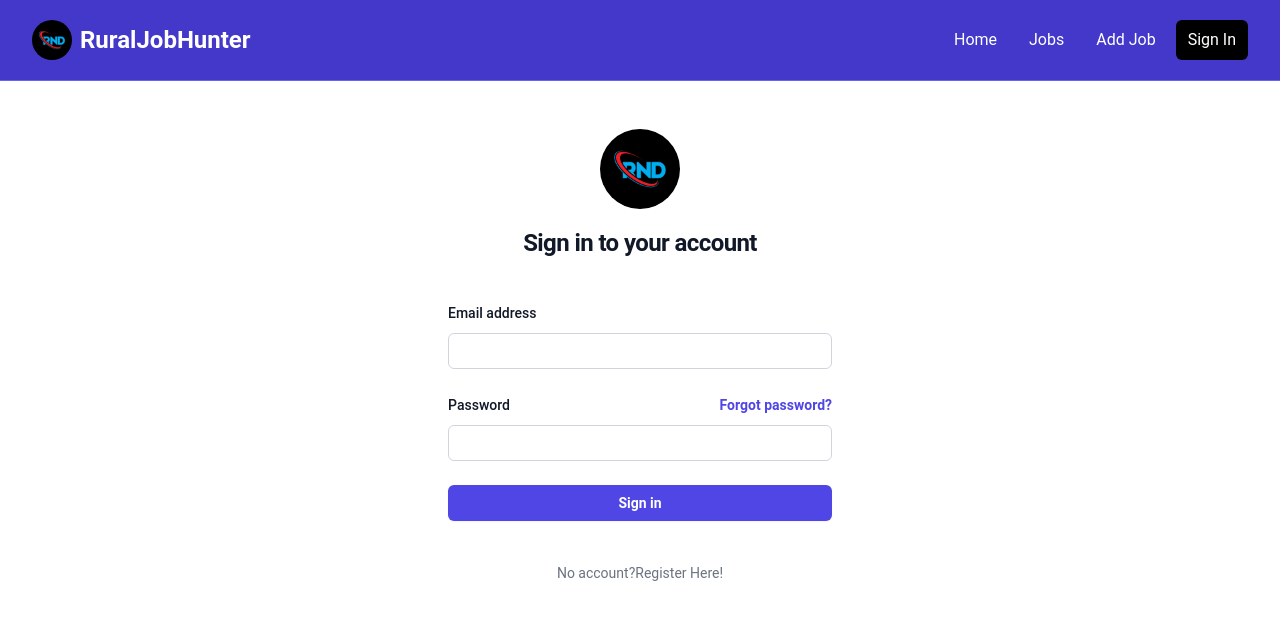
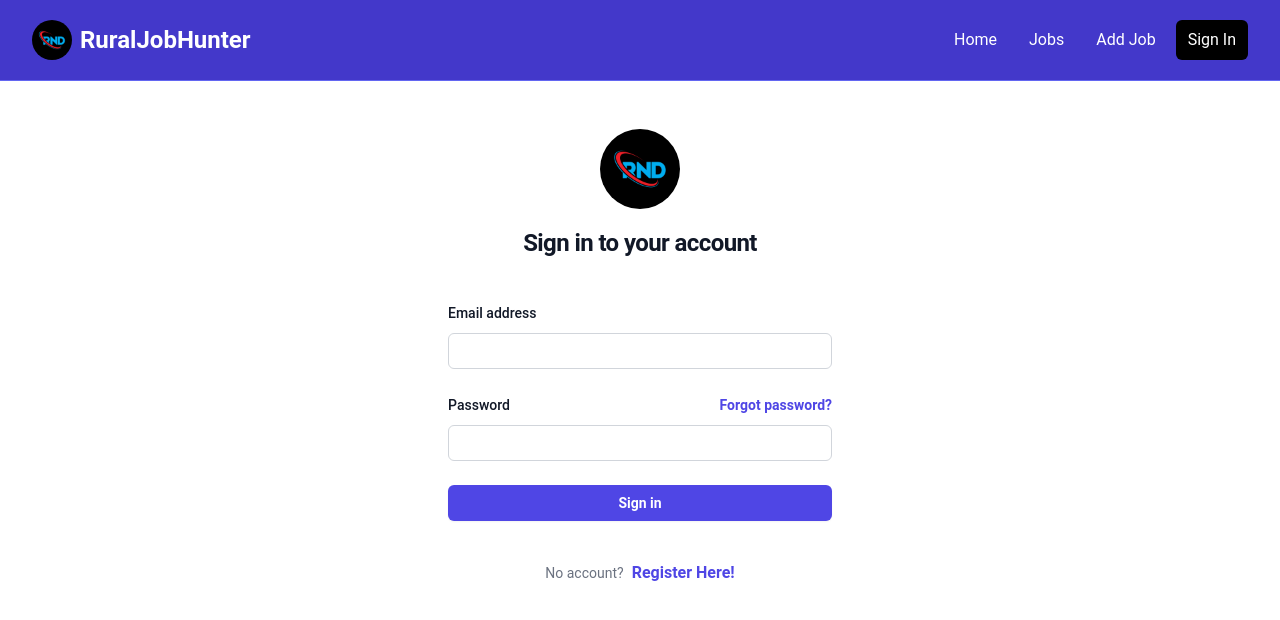
Before and after one commit to SammDumpingStation/rural-job-portal, a React (Vite) app: page /sign-in in a window 1280 px wide. Shown: the top 620 px of the page. Built offline with nearby package versions, Linux system fonts and the light colour scheme; no server answers.

Commit message:
👍 Editing the sign in and register link components

```diff
--- a/src/pages/LoginPage.jsx
+++ b/src/pages/LoginPage.jsx
@@ -1,7 +1,6 @@
 import React from "react";
 import logo from "../assets/images/logo.jpg";
 import { NavLink } from "react-router-dom";
-
 
 const LoginPage = () => {
   return (
@@ -77,15 +76,14 @@ const LoginPage = () => {
           </div>
         </form>
 
-        <p class="mt-10 text-center text-sm/6 text-gray-500">
-          No account?
-          <NavLink
-            to="/register"
-            class="ml-2 text-indigo-600 hover:text-indigo-500 font-bold"
-          >
-            Register Here!
+        <div className="flex flex-row justify-center items-center mt-10">
+          <p class="text-center text-sm/6 text-gray-500">No account?</p>
+          <NavLink to="/register">
+            <p class="ml-2 font-semibold text-indigo-600 hover:text-indigo-500">
+              Register Here!
+            </p>
           </NavLink>
-        </p>
+        </div>
       </div>
     </div>
   );
--- a/src/pages/RegisterPage.jsx
+++ b/src/pages/RegisterPage.jsx
@@ -115,15 +115,14 @@ const RegisterPage = () => {
           </div>
         </form>
 
-        <p class="mt-10 text-center text-sm/6 text-gray-500">
-          Already Registered?
-          <NavLink
-            to="/sign-in"
-            class="ml-2 font-bold text-indigo-600 hover:text-indigo-500"
-          >
-            Login Here!
+        <div className="flex flex-row justify-center items-center mt-10">
+          <p class="text-center text-sm/6 text-gray-500">Already Registered?</p>
+          <NavLink to="/sign-in">
+            <p class="ml-2 font-semibold text-indigo-600 hover:text-indigo-500">
+              Login Here!
+            </p>
           </NavLink>
-        </p>
+        </div>
       </div>
     </div>
   );
```
